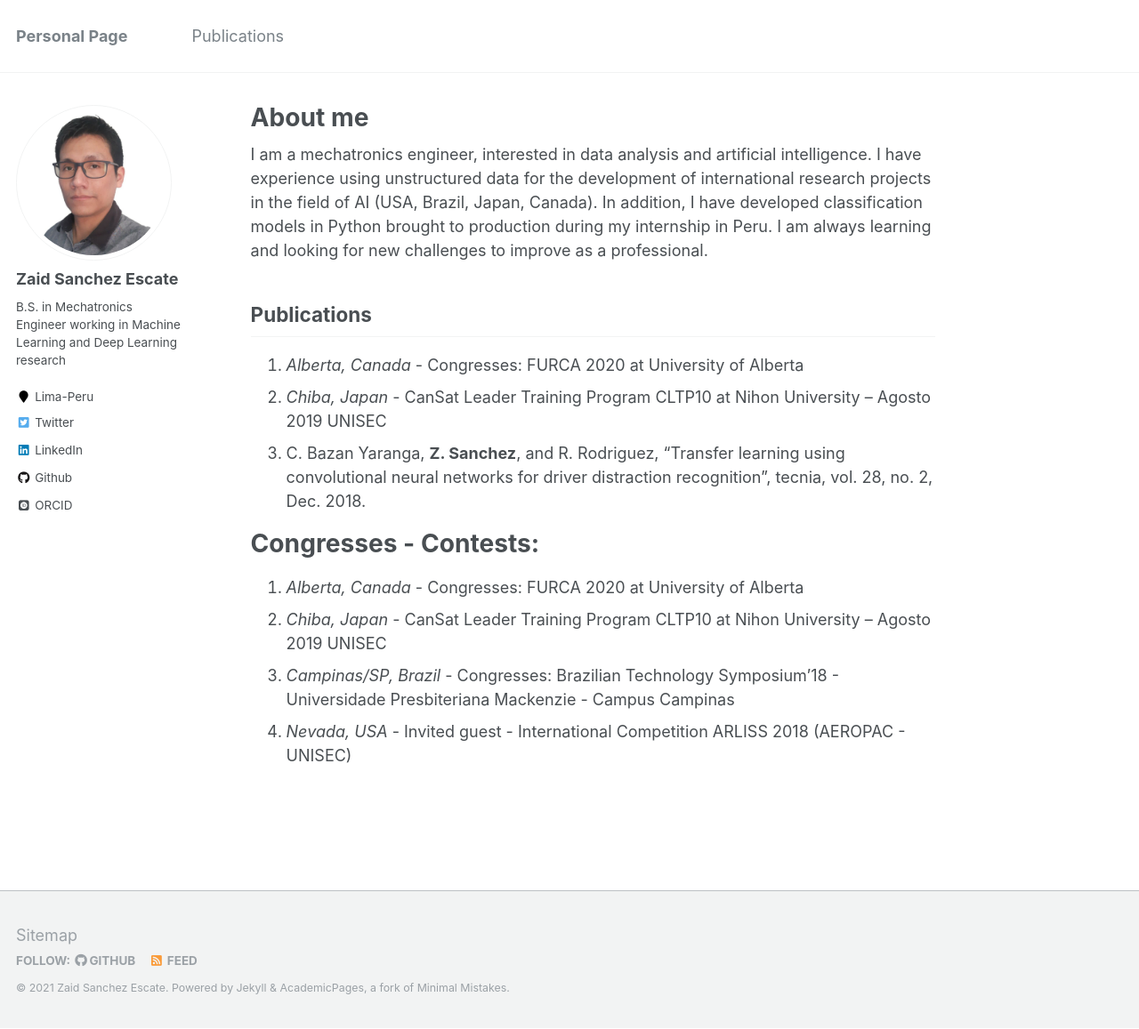
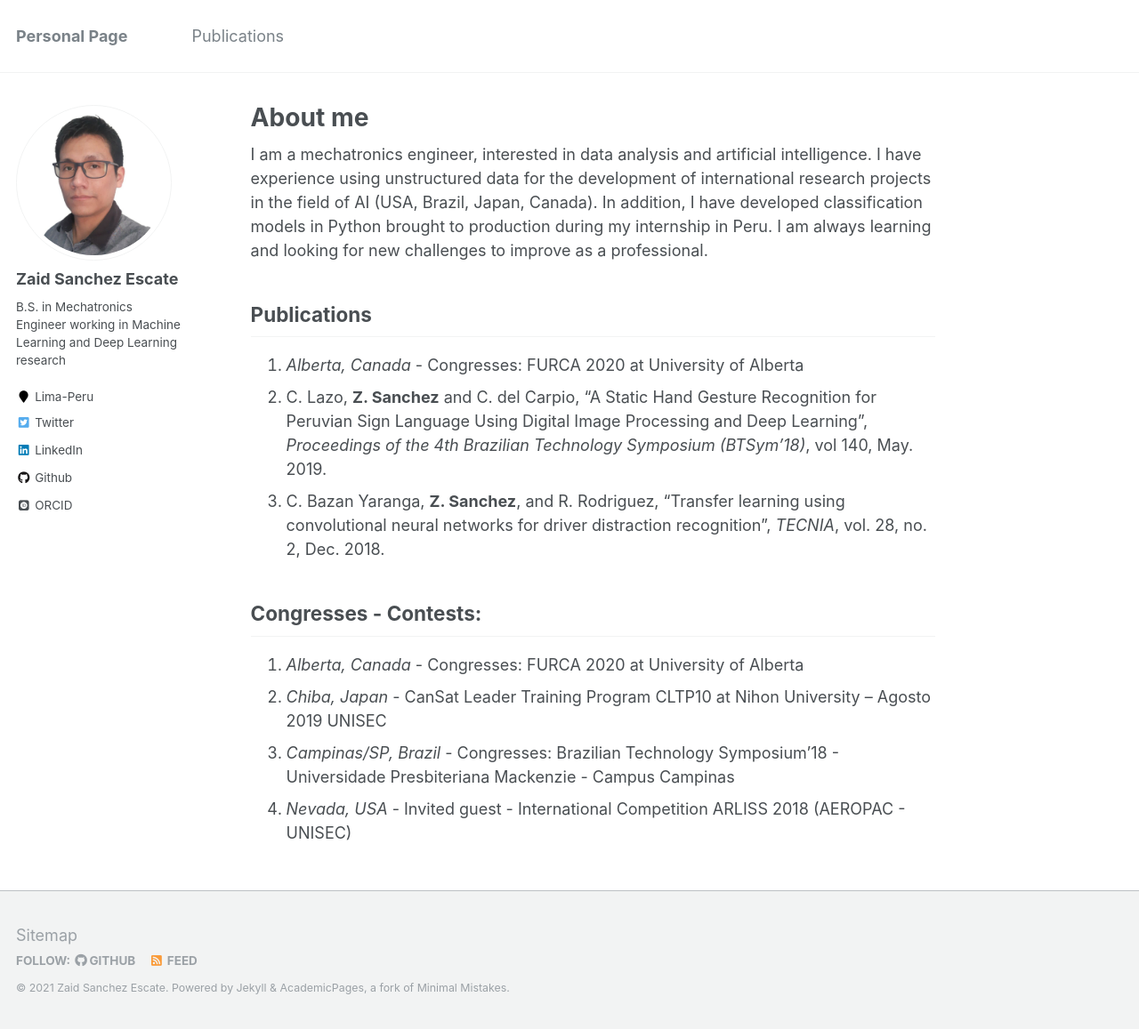
Before and after one commit to zaise/zaise.github.io, a Jekyll site: the page built from _pages/about.md, in a window 1280 px wide and 1157 px high. Shown: the whole window at 89% size. Built offline with Jekyll 4.4.1, drawn with Linux system fonts in a browser that asks for light colours; some web fonts are replaced.

Commit message:
2104291006

```diff
--- a/_pages/about.md
+++ b/_pages/about.md
@@ -13,11 +13,11 @@ I am a mechatronics engineer, interested in data analysis and artificial intelli
 Publications
 ------
 1. <i>Alberta, Canada</i> - Congresses: FURCA 2020 at University of Alberta
-1. <i>Chiba, Japan</i> - CanSat Leader Training Program CLTP10 at Nihon University – Agosto 2019 UNISEC
-1. C. Bazan Yaranga, <b>Z. Sanchez</b>, and R. Rodriguez, "Transfer learning using convolutional neural networks for driver distraction recognition", tecnia, vol. 28, no. 2, Dec. 2018.
+1. C. Lazo, <b>Z. Sanchez</b> and C. del Carpio, "A Static Hand Gesture Recognition for Peruvian Sign Language Using Digital Image Processing and Deep Learning", <i>Proceedings of the 4th Brazilian Technology Symposium (BTSym'18)</i>, vol 140, May. 2019.
+1. C. Bazan Yaranga, <b>Z. Sanchez</b>, and R. Rodriguez, "Transfer learning using convolutional neural networks for driver distraction recognition", <i>TECNIA</i>, vol. 28, no. 2, Dec. 2018.
 
 Congresses - Contests:
-======
+------
 1. <i>Alberta, Canada</i> - Congresses: FURCA 2020 at University of Alberta
 1. <i>Chiba, Japan</i> - CanSat Leader Training Program CLTP10 at Nihon University – Agosto 2019 UNISEC
 1. <i>Campinas/SP, Brazil</i> - Congresses: Brazilian Technology Symposium’18 - Universidade Presbiteriana Mackenzie - Campus Campinas
```
